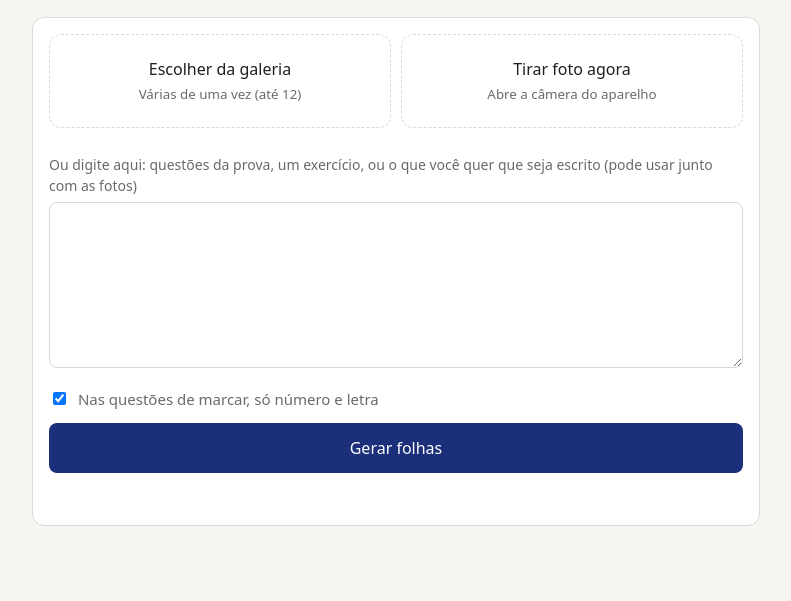
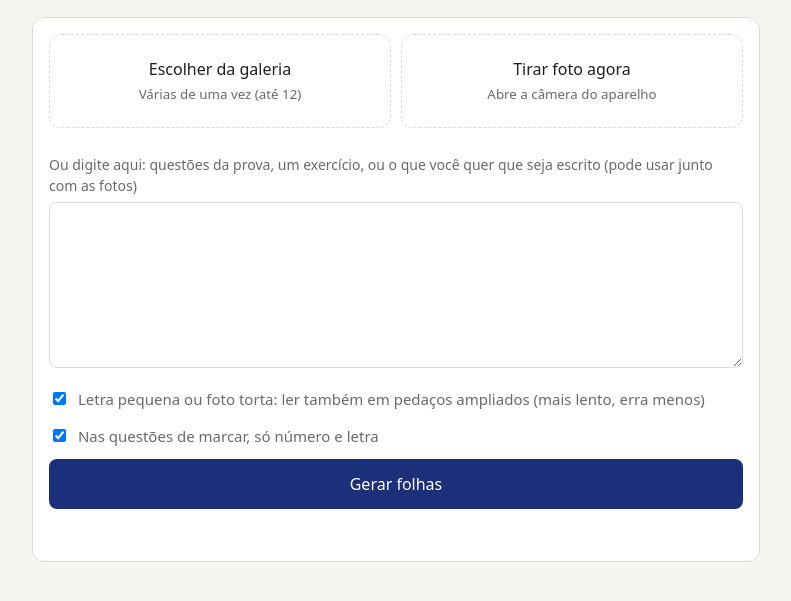
Before and after one commit to Mgmf9/prova, a website: page public/index.html in a window 1280 px wide. Shown: the part 91-692 px from the top of the page, without its empty margins (244-1035 px from the left). Drawn offline with Linux system fonts and the light colour scheme.

Commit message:
Update index.html

```diff
--- a/public/index.html
+++ b/public/index.html
@@ -27,6 +27,7 @@
     <div id="thumbs"></div>
     <label class="txtl" for="txt">Ou digite aqui: questões da prova, um exercício, ou o que você quer que seja escrito (pode usar junto com as fotos)</label>
     <textarea id="txt" rows="6"></textarea>
+    <label class="check"><input id="zoom" type="checkbox" checked> Letra pequena ou foto torta: ler também em pedaços ampliados (mais lento, erra menos)</label>
     <label class="check"><input id="compact" type="checkbox" checked> Nas questões de marcar, só número e letra</label>
     <button id="go" type="button">Gerar folhas</button>
     <p id="status" role="status"></p>
```
